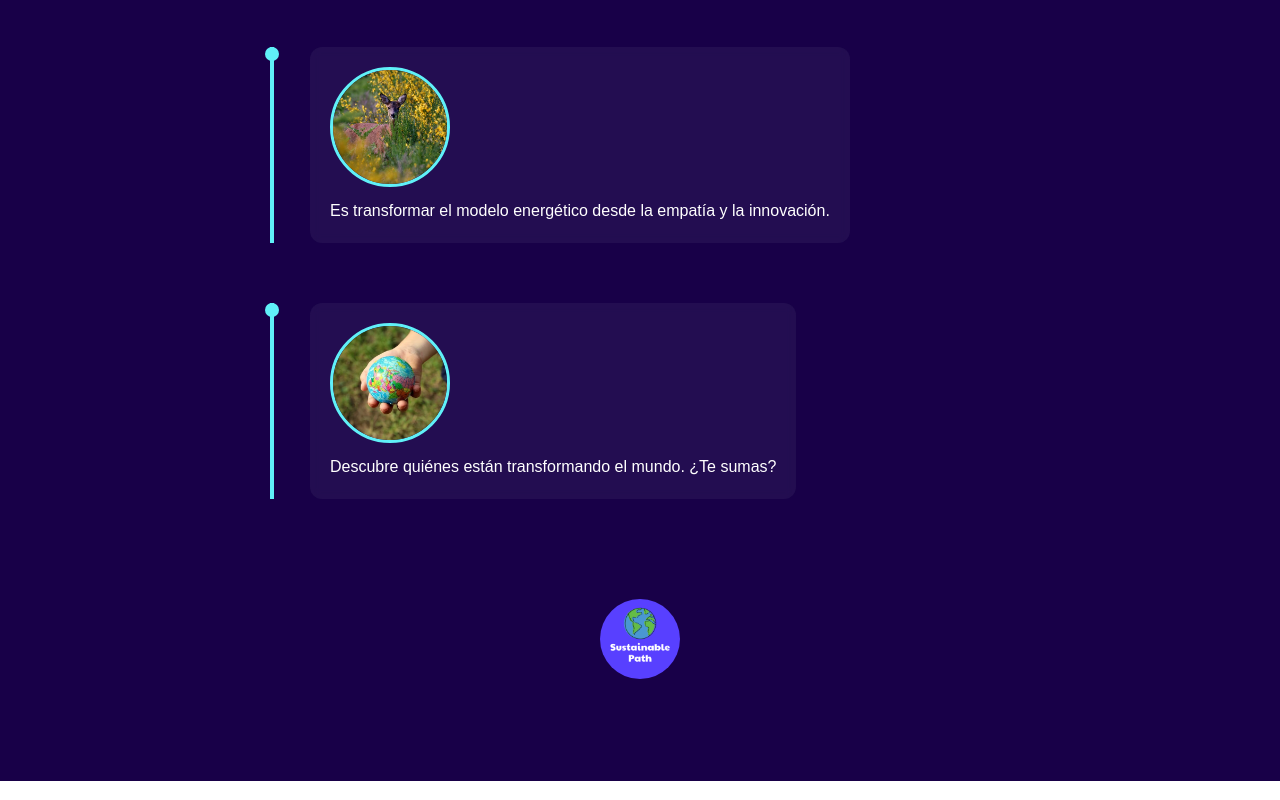
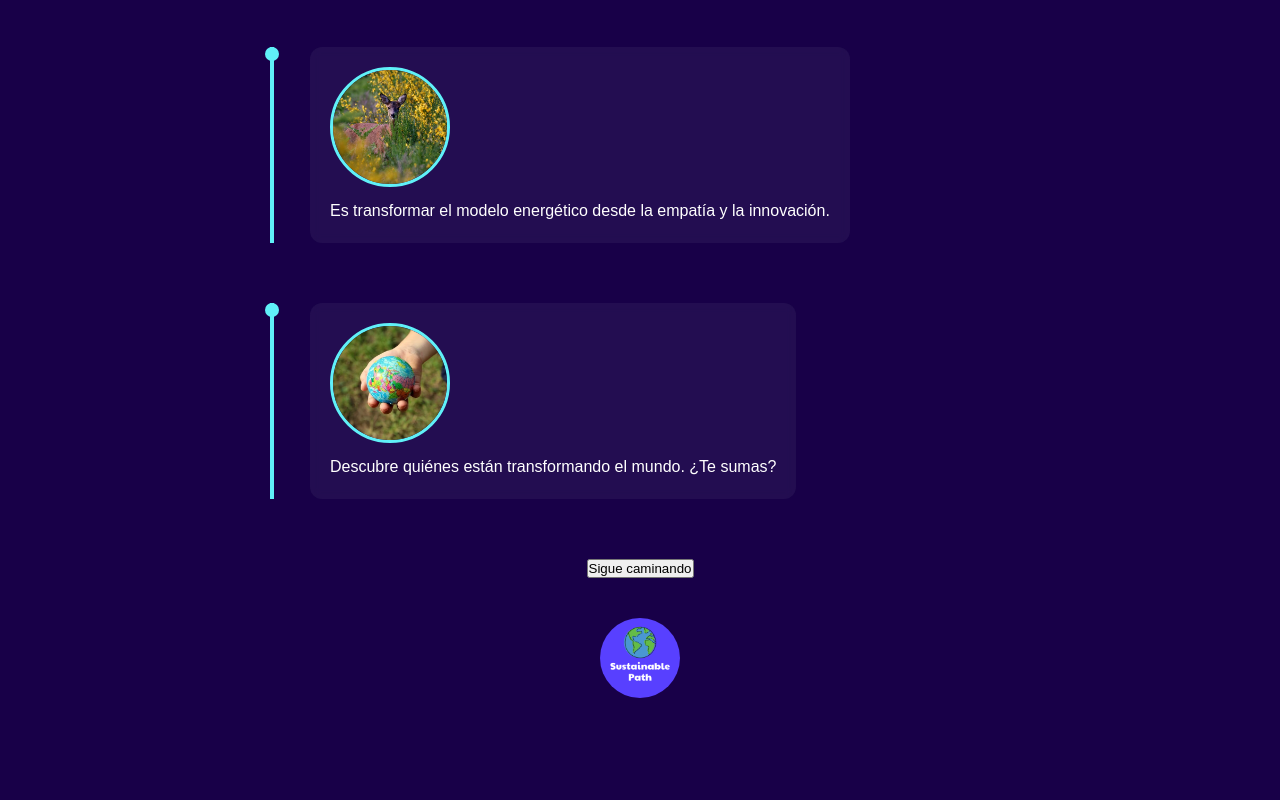
Before and after one commit to Sara-Gavi/sustainable-path, a React (Vite) app: page /#/camino in a window 1280 px wide. Shown: the part 1553-2353 px from the top of the page. Built offline with nearby package versions, Linux system fonts and the light colour scheme.

Commit message:
feat: add button and visibleSteps state to control progressive path display

```diff
--- a/src/components/EnergyPath.jsx
+++ b/src/components/EnergyPath.jsx
@@ -4,6 +4,7 @@ import logoApp from "../images/logo_app.png";
 
 function EnergyPath() {
   const [steps, setSteps] = useState([]);
+  const [visibleSteps, setVisibleSteps] = useState(1); //Aparece solo un primer paso al iniciar
 
   useEffect(() => {
     fetch("/frases.json")
@@ -28,6 +29,12 @@ function EnergyPath() {
           </div>
         </div>
       ))}
+      <button
+        className="continue__button"
+        onClick={() => setVisibleSteps(visibleSteps + 1)}
+      >
+        Sigue caminando
+      </button>
       <div className="step__logo-link">
         <Link to="/">
           <img src={logoApp} alt="Volver a inicio" className="logo__image" />
```
